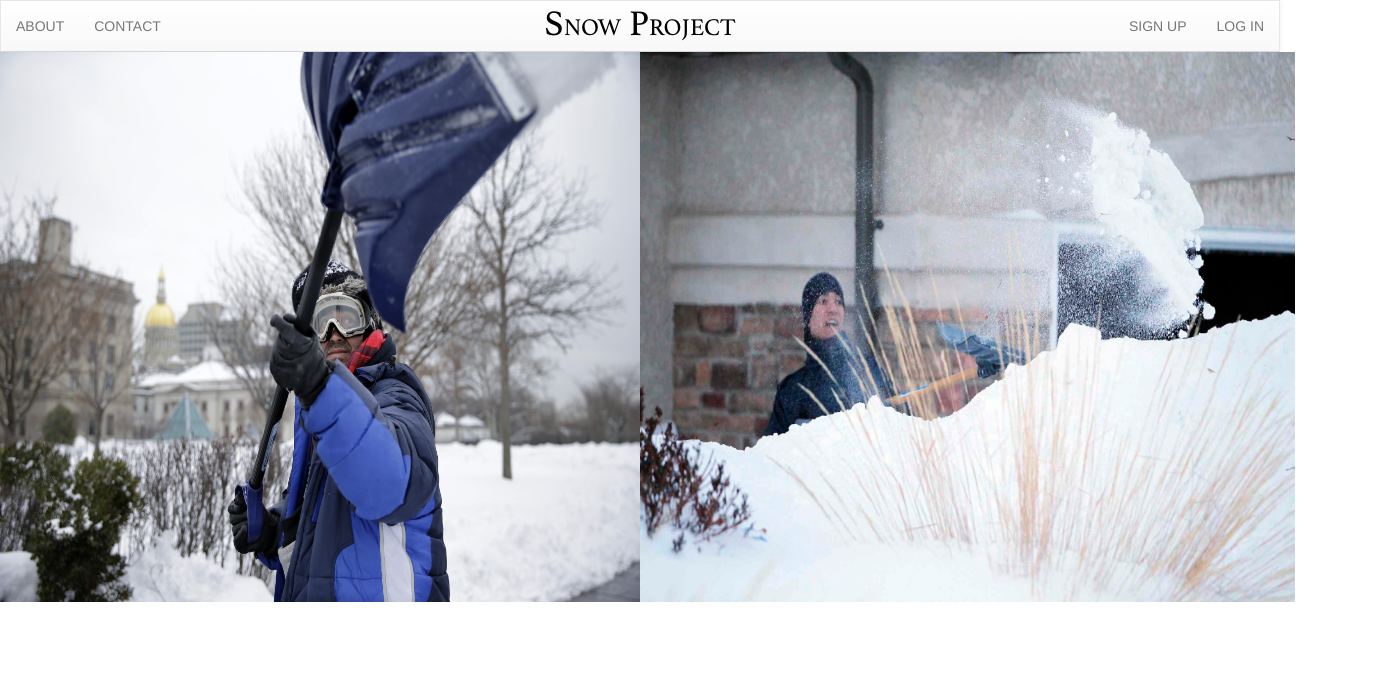
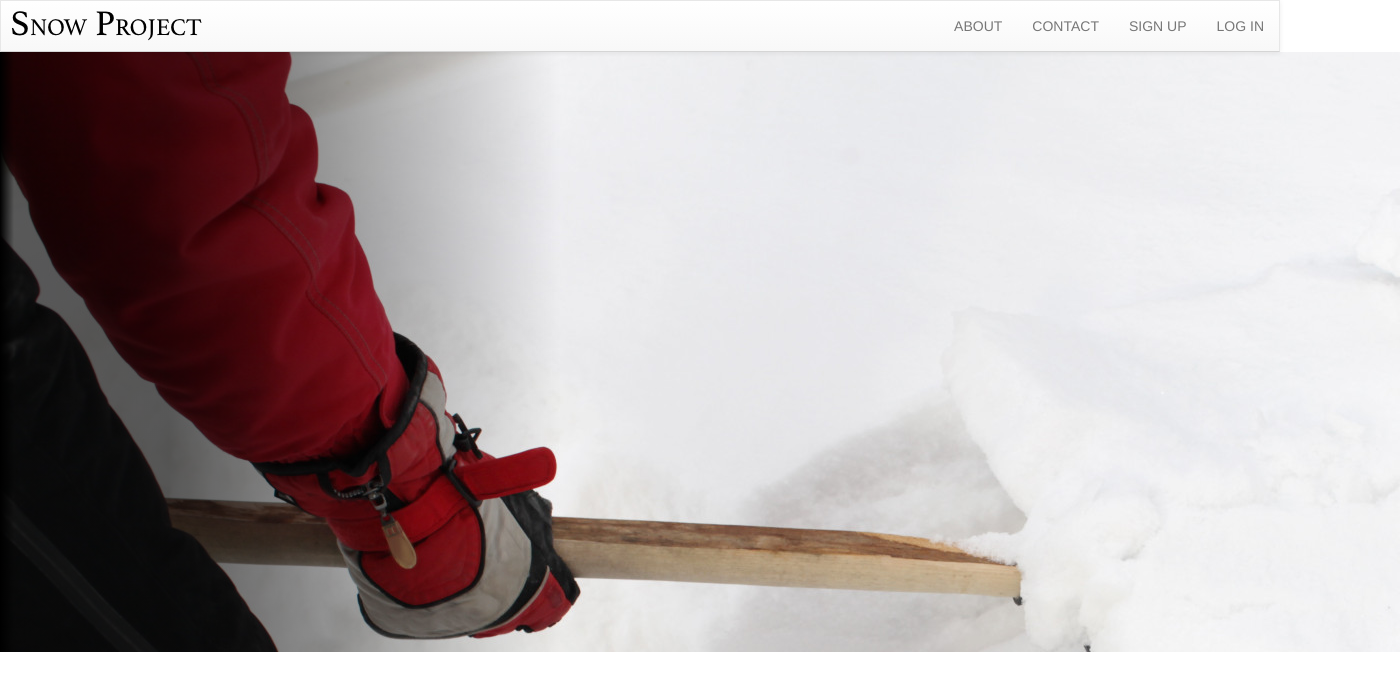
Before and after one commit to KidIcarus1337/SnowProject, a plain HTML site: page index.html in a window 1280 px wide. Shown: the whole page, 1400 px wide, since content can reach past the window. Drawn offline with Linux system fonts and the light colour scheme.

Commit message:
Play it, Stan./test.sh?

```diff
--- a/index.html
+++ b/index.html
@@ -12,22 +12,21 @@
     </head>
     <body>
         <nav class="navbar navbar-default" role="navigation">
-            <ul class="nav navbar-nav pull-left">
+            <div id="logo">
+                <a href="#"><img src="images/logo.png" /></a>
+            </div>
+            <ul class="nav navbar-nav pull-right">
                 <li><a href="#">ABOUT</a></li>
                 <li><a href="#">CONTACT</a></li>
-            </ul>
-            <ul class="nav navbar-nav pull-right">
                 <li><a href="#">SIGN UP</a></li>
                 <li><a href="#">LOG IN</a></li>
             </ul>
-            <div id="logo">
-                <a href="#"><img src="images/logo.png" /></a>
-            </div>
         </nav>
-        <div class="row">
-            <div class="col-xs-6 choice_section" id="shovelers">
-            </div>
-            <div class="col-xs-6 choice_section" id="commisioners">
+        <div id="primary_ad">
+            <div id="shoveler">
+                <div id="fader"></div>
+                <!--<img src="images/left_fade.png" class="fader" id="left_fade" />
+                <img src="images/right_fade.png" class="fader" id="right_fade" />-->
             </div>
         </div>
     </body>
--- a/styling/main.css
+++ b/styling/main.css
@@ -4,26 +4,37 @@
     border-radius: 0;
 }
 
-.choice_section {
-    height: 550px;
+#logo {
+    display: inline-block;
+    height: 50px;
+    width: 191px;
+    padding-top: 10px;
+    padding-left: 10px;
 }
 
-#logo {
-    height: 50px;
-    width: 191px;
-    margin: auto;
-    float: none;
-    padding-top: 10px;
+#primary_ad {
+    height: 600px;
+    background-color: black;
 }
 
-#shovelers {
-    background-image: url("../images/shoveler.jpg");
-    background-size: 100% 100%;
-    background-repeat: no-repeat;
+#shoveler {
+    background-image: url("../images/shoveler5.jpg");
+    height: 100%;
+    width: 1400px;
+    margin: 0 auto;
 }
 
-#commisioners {
-    background-image: url("../images/shoveler2.jpg");
-    background-size: 100% 100%;
-    background-repeat: no-repeat;
+#fader {
+    position: absolute;
+    height: 600px;
+    width: 1400px;
+    background: linear-gradient(to right, rgba(0,0,0,1) 0%,rgba(0,0,0,0.65) 1%,rgba(0,0,0,0.65) 12%,rgba(0,0,0,0) 40%);
 }
+
+#left_fade {
+    left: 0;
+}
+
+#right_fade {
+    right: 0;
+}
```
Also changed, not shown: images/left_fade.png (added), images/right_fade.png (added), images/shoveler3.jpg (added), images/shoveler4.jpg (added), images/shoveler5.jpg (added).
